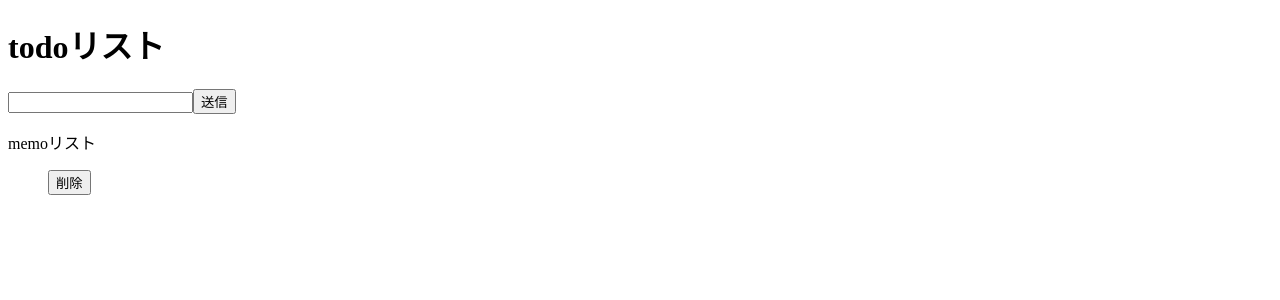
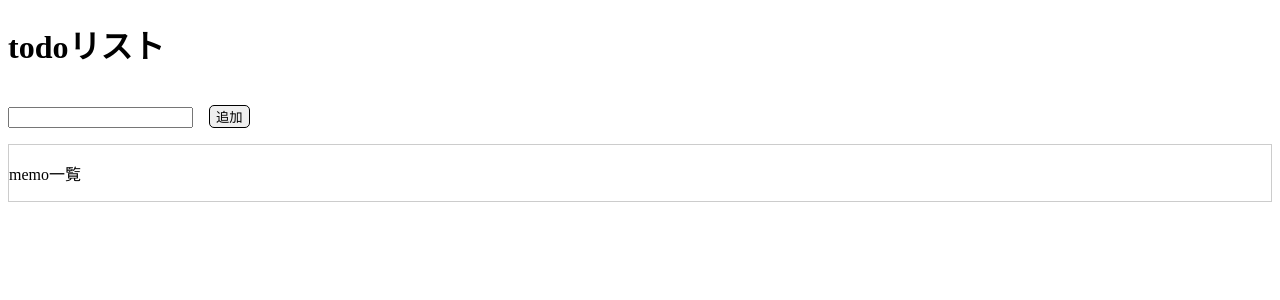
Before and after one commit to ballboyst/React-my-test, a React (Create React App) app in the folder my-test-app/: page / in a window 1280 px wide. Shown: the top 300 px of the page. Built offline with nearby package versions, Linux system fonts and the light colour scheme.

Commit message:
modified App.jsx

```diff
--- a/my-test-app/src/App.jsx
+++ b/my-test-app/src/App.jsx
@@ -1,27 +1,57 @@
+import styled from "styled-components"
 import { useState } from "react";
+
 export const App = () => {
     const [text, setText] = useState("");
-    const [list,setList] = useState([]);
-    const onChangeText = (e) => {setText(e.target.value)}
+    const [memos, setMemos] = useState([]);
+    const onChangeText = (e) => setText(e.target.value);
+    // 上記処理はfunction onChangeText(e) = {return setText(e.target.value)};と同じ動作をする
     const onClickAdd = () => {
-    const newList = [...list, "list"];
-    setList(newList);
-    setText = "";
+        const newMemos = [...memos];
+        newMemos.push(text);
+        setMemos(newMemos);
+        setText("");
     };
+
+    const onClickDelete = (index) => {
+        const newMemos = [...memos];
+        newMemos.splice(index, 1);
+        setMemos(newMemos);
+    };
+
     return(
-        <>
+        <div>
             <h1>todoリスト</h1>
-            <div>
-                <input type="text" value={text} id="text" onChange={onChangeText}></input>
-                <button id="addButton">送信</button>
+                <input type="text" value={text} onChange={onChangeText} />
+                <SButton onClick={onClickAdd}>追加</SButton>
+                <SContainer>
+                    <p>memo一覧</p>
+                    <ul>
+                        {memos.map((memo, index) => (
+                            <li key={memo}>
+                                <SMemoWrapper>
+                                    <p>{memo}</p>
+                                    <SButton onclick={() => onClickDelete(index)}>削除</SButton>
+                                </SMemoWrapper>
+                            </li>
+                        ))}
+                    </ul>
+                </SContainer>
             </div>
-            <p>memoリスト</p>
-            <ul>
-                <div>
-                    <p id = "output"></p>
-                    <button id="delete Button">削除</button>
-                </div>
-            </ul>
-        </>
-    )
+        );
 };
+
+const SButton = styled.button`
+    border: solid 1px;
+    border-radius: 5px;
+    margin: 16px;
+`;
+
+const SContainer = styled.div`
+    border: solid 1px #ccc;
+`;
+
+const SMemoWrapper = styled.div`
+    display: flex;
+    align-item: center;
+`;
```
